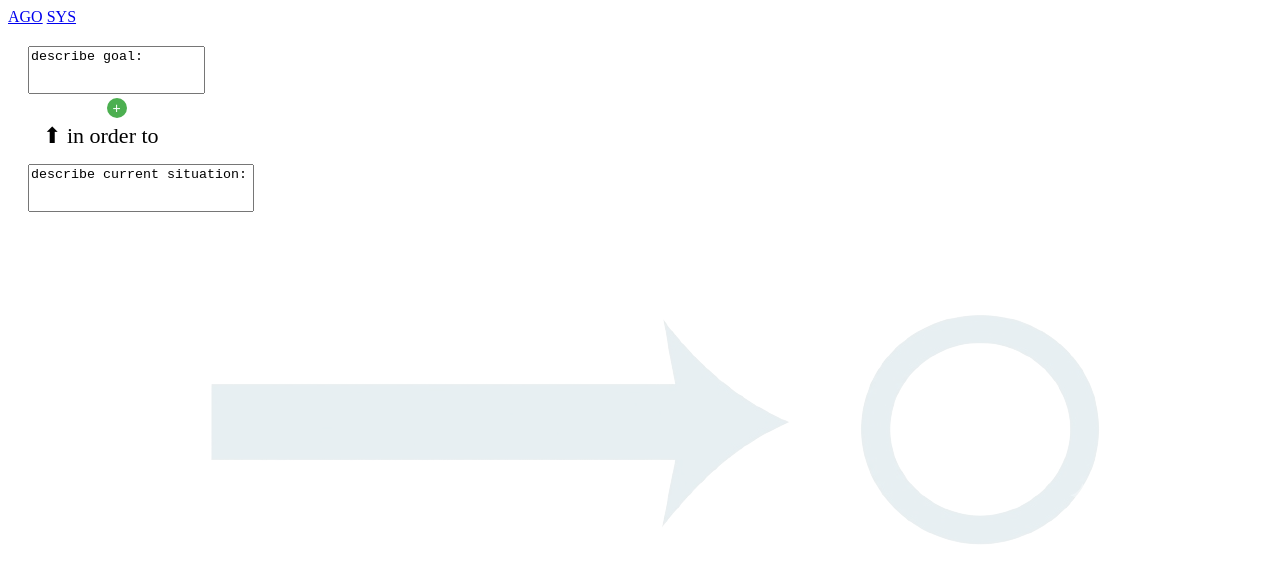
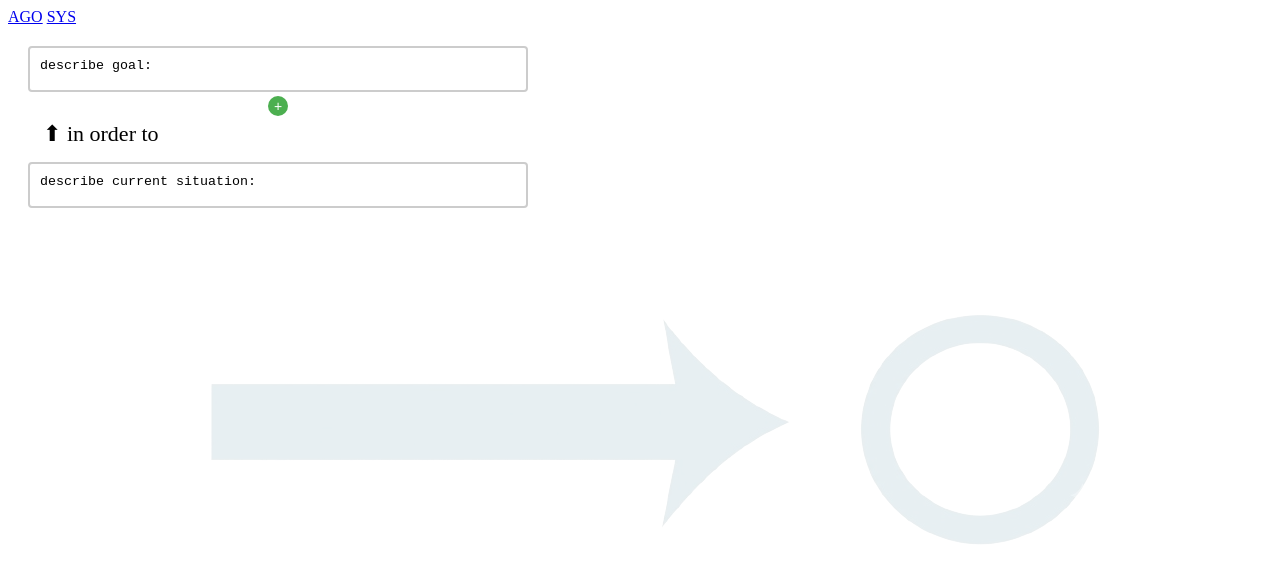
Before and after one commit to adimitsa/adimitsa, a React (Vite) app: page /mitsa-beauty in a window 1280 px wide. Shown: the top 582 px of the page. Built offline with nearby package versions, Linux system fonts and the light colour scheme.

Commit message:
update obj of ago

```diff
--- a/src/ago/ago.js
+++ b/src/ago/ago.js
@@ -4,16 +4,14 @@ const TITLE_SITUATION = "describe current situation: ";
 const TITLE_PREFIX_OBJECTIVE = "Objective ";
 
 let dynamicFlowData = [
-    { id: Date.now() + 1, textareaVal: TITLE_GOAL, width: '50px', height: '50px' },
-    { id: Date.now() + 2, textareaVal: TITLE_SITUATION, width: '50px', height: '50px' }
+    { id: Date.now() + 1, textareaVal: TITLE_GOAL, width: '50px', height: '50px', placeholder: "describe the state/goal/effect you want to end up with" },
+    { id: Date.now() + 2, textareaVal: TITLE_SITUATION, width: '50px', height: '50px'}
 ];
 
 document.addEventListener('input', function(event) {
     const el = event.target;
     if (el.tagName === 'TEXTAREA') {
         const position = el.getBoundingClientRect();
-        console.log(`X coordinate: ${position.left}px`);
-        console.log(`Y coordinate: ${position.top}px`);
         const itemId = Number(el.dataset.id);
         const itemIndex = dynamicFlowData.findIndex(item => item.id === itemId);
 
@@ -89,11 +87,27 @@ function getExpectedTitle(itemIndex) {
 function createTextArea(item) {
     let textarea = document.createElement('textarea');
     textarea.className = 'auto-resize-textarea';
-    textarea.value = item.textareaVal;
+            textarea.value = item.textareaVal;
+
+    // // FIX: Only set value if it is a valid, non-empty string.
+    // // Otherwise, leave it blank so the placeholder triggers.
+    // var rawInput = item.textareaVal.replace(/^(describe goal:|describe current situation:|Objective \d+:)/, "").trimStart();
+    // console.log(`Creating textarea for item with id: ${item.id}. Raw input: "${rawInput}"`);
+    // if (rawInput !== "") {
+    // } else {
+    //     textarea.value = ""; // Ensure value is empty to trigger placeholder
+    // }
+
     textarea.dataset.id = item.id;
     textarea.style.width = item.width;
     textarea.style.height = item.height;
-    return textarea
+
+    // Fallback placeholder logic
+    textarea.placeholder = item?.placeholder || "Inorder to achive the above objective, what needs to be done?";
+
+    console.log(`Created textarea with id: ${item.id}, width: ${item.width}, height: ${item.height} and placeholder: ${textarea.placeholder}`);
+
+    return textarea;
 }
 
 function createObjectWrapper() {
--- a/src/ago/ago.jsx
+++ b/src/ago/ago.jsx
@@ -41,8 +41,7 @@ function Ago() {
       <div id="principles-processes">
         <p><strong>Principles</strong></p>
         <p>A. If you know exactly what your objectives are, it is easier to achieve them.</p>
-        <p>B. Objectives should be clear enough, real enough and possible enough for you to try and reach them.</p>
-
+        <p>B. Objectives should be clear, near, real and possible enough for you to try and reach them. </p>
         <p><strong>Processes</strong></p>
         <p>A. How important are other people's objectives?</p>
       </div>
--- a/src/ago/auto-resize-textarea.css
+++ b/src/ago/auto-resize-textarea.css
@@ -1,11 +1,20 @@
 .auto-resize-textarea {
     box-sizing: border-box;
     overflow: hidden;
-    height: 50px;
-    min-width: 50px;
+    border: 2px solid #ccc;
+    border-radius: 4px;
+    height: 100px;
+    min-width: 500px;
     resize: none;
-    padding-right: 15px;
+    padding: 10px 15px 10px 10px; /* Added top/left padding for visual alignment */
     direction: ltr;
     white-space: nowrap;
     margin-bottom: 10px; /* Leaves clean clearing space for the absolute plus button below */
 }
+
+/* Style the placeholder directly on the textarea */
+.auto-resize-textarea::placeholder {
+  color: #8a7272 !important;
+  opacity: 0.7 !important;
+  visibility: visible !important;
+}
--- a/src/ago/obj-wrapper-btns.css
+++ b/src/ago/obj-wrapper-btns.css
@@ -33,4 +33,5 @@
     text-align: center;
     padding: 0;
     z-index: 10;
+    opacity: 0.4;
 }
```
Also changed, not shown: src/ago/ago.html (deleted, +0 -24 lines).
